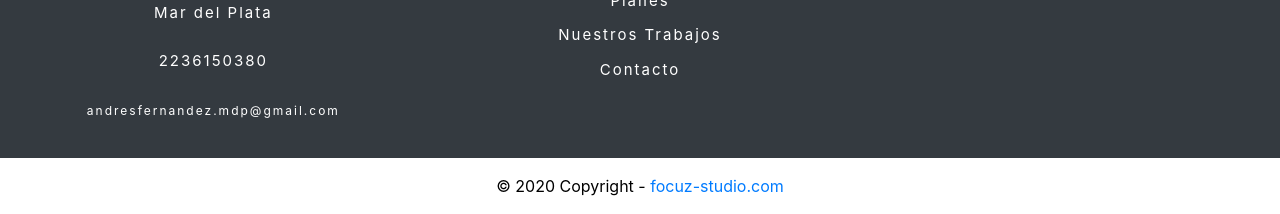
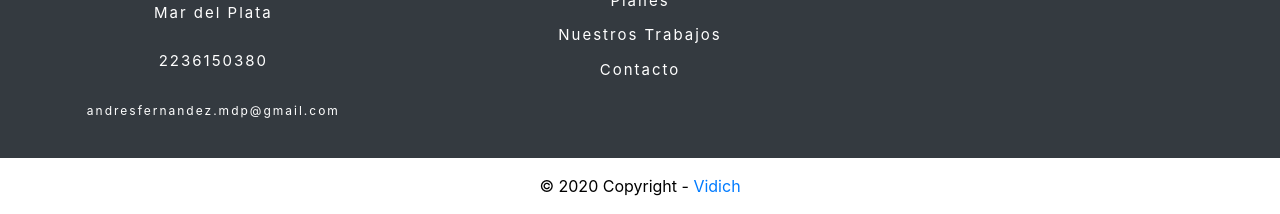
Before and after one commit to diedac/Desafio-15, a website: page index.html in a window 1280 px wide. Shown: the part 5250-5464 px from the top of the page. Drawn offline with nearby package versions, Linux system fonts and the light colour scheme.

Commit message:
modificacion footer

```diff
--- a/index.html
+++ b/index.html
@@ -349,7 +349,7 @@
             </div>
             <!-- Copyright -->
             <div class="footer__copyright text-center py-3">© 2020 Copyright -
-                <a href="#">focuz-studio.com</a>
+                <a href="#">Vidich</a>
             </div>
         </footer>
     <!-- jquery -->
```
